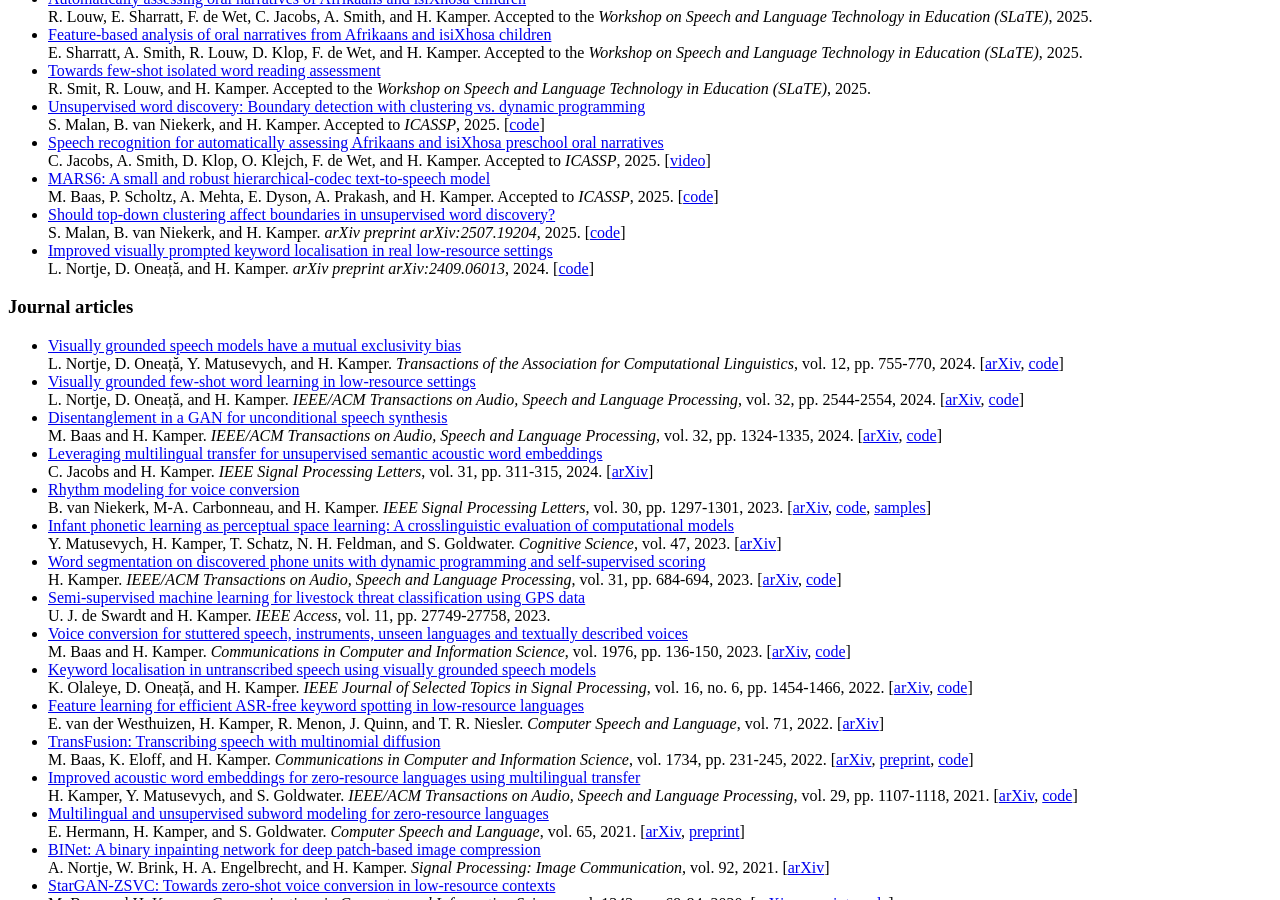
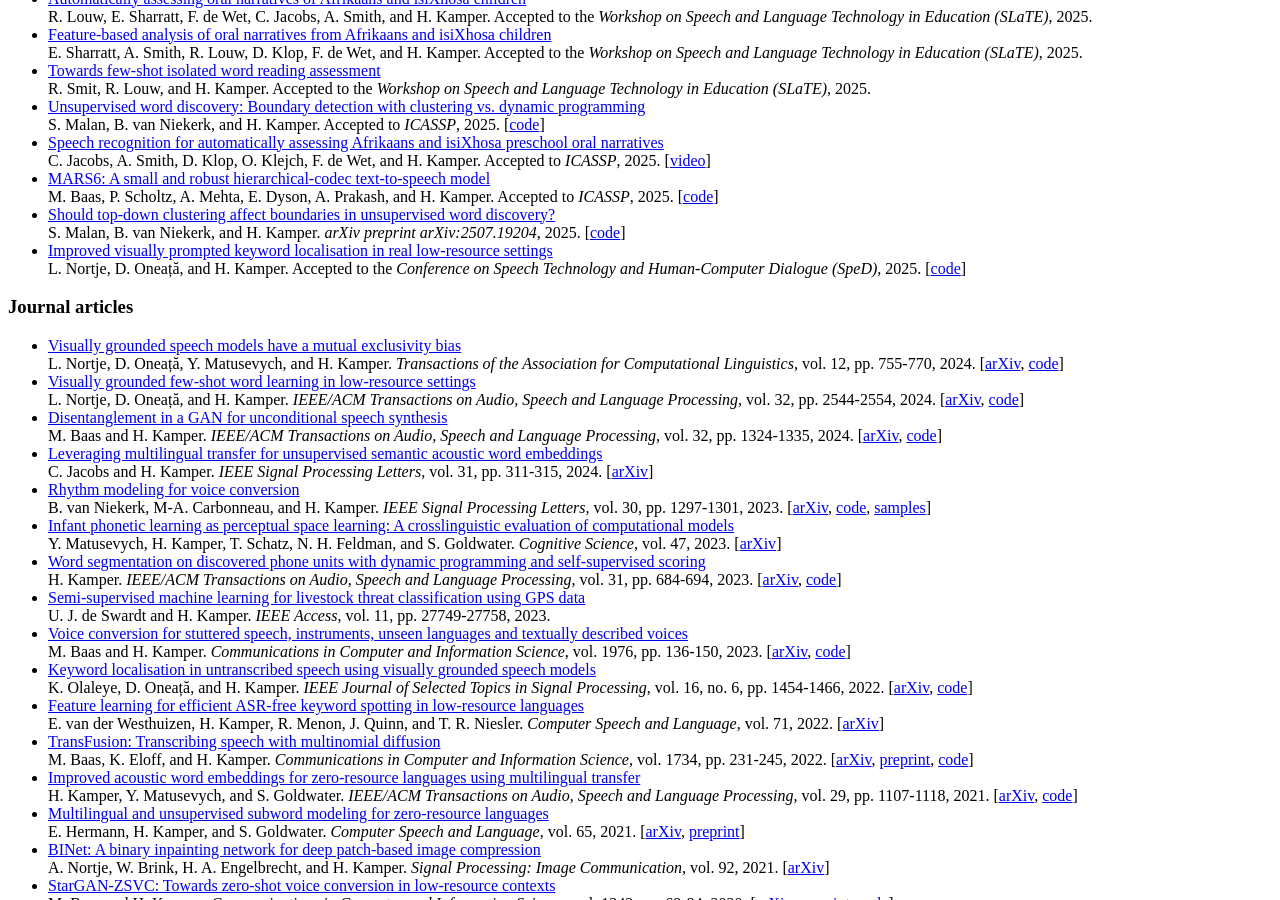
Before and after one commit to kamperh/kamperh.github.io, a Jekyll site: the page built from publications.md, in a window 1280 px wide and 900 px high, scrolled down 325 px. Built offline with Jekyll 4.4.1, drawn with Linux system fonts in a browser that asks for light colours; a style sheet for code colours, icons or effects is not loaded.

Commit message:
Update publications.md

```diff
--- a/publications.md
+++ b/publications.md
@@ -33,7 +33,7 @@ order: 5
 - [Should top-down clustering affect boundaries in unsupervised word discovery?](https://arxiv.org/abs/2507.19204)
   S. Malan, B. van Niekerk, and H. Kamper. *arXiv preprint arXiv:2507.19204*, 2025. [[code](https://github.com/s-malan/prom-seg-clus)]
 - [Improved visually prompted keyword localisation in real low-resource settings](https://arxiv.org/abs/2409.06013)
-  L. Nortje, D. Oneață, and H. Kamper. *arXiv preprint arXiv:2409.06013*, 2024. [[code](https://github.com/LeanneNortje/low-resource_VPKL)]
+  L. Nortje, D. Oneață, and H. Kamper. Accepted to the *Conference on Speech Technology and Human-Computer Dialogue (SpeD)*, 2025. [[code](https://github.com/LeanneNortje/low-resource_VPKL)]
 
 
 ### Journal articles
```
